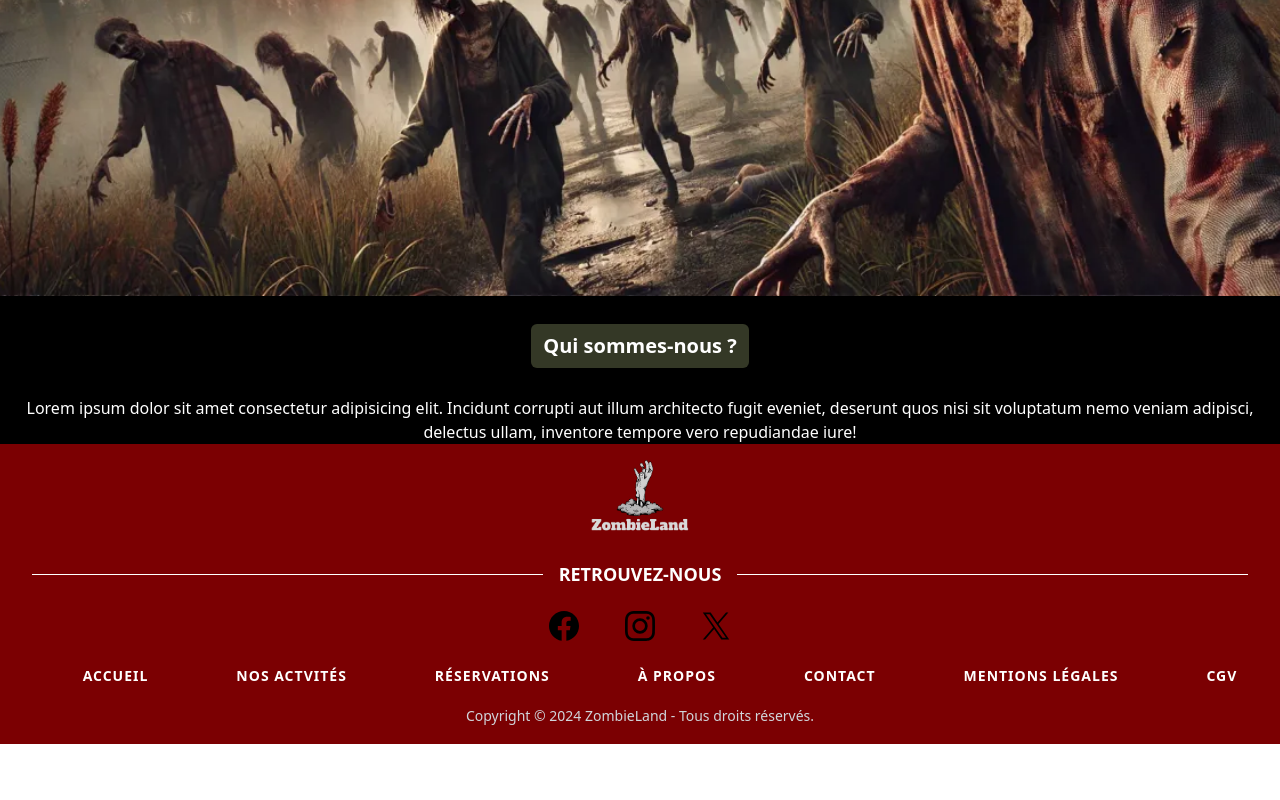
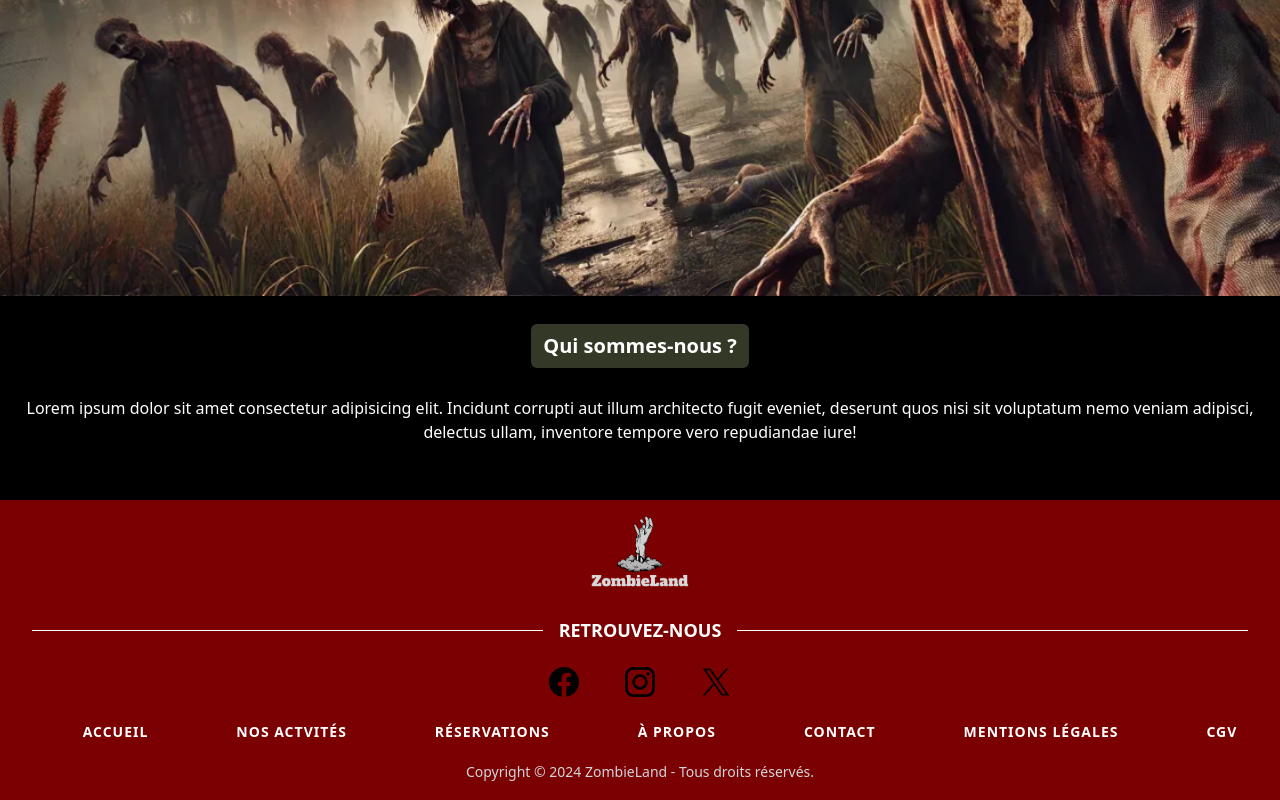
Before and after one commit to Camille-ldt/ZombieLand-front, a React (Vite) app: page / in a window 1280 px wide. Shown: the part 568-1368 px from the top of the page. Before the commit the page ends 1312 px from the top, so only its background shows below. Built offline with nearby package versions, Linux system fonts and the light colour scheme.

Commit message:
Modification de la home suite au briefing

```diff
--- a/src/Pages/HomePage.tsx
+++ b/src/Pages/HomePage.tsx
@@ -6,7 +6,7 @@ import { ButtonContent, ButtonTitle } from '../components/Button';
 
 const HomePage = () => {
   return (
-    <div className='bg-black'>
+    <div className='bg-black min-h-screen'>
     <div className="relative">
     <img
         src={MyImage}
@@ -22,7 +22,7 @@ const HomePage = () => {
 </div>
     <div className='text-center mt-7'>
       <ButtonTitle>Qui sommes-nous ?</ButtonTitle>
-      <p className='text-white'>
+      <p className='text-white pb-14'>
         Lorem ipsum dolor sit amet consectetur adipisicing elit. Incidunt corrupti aut illum architecto fugit eveniet, deserunt quos nisi sit voluptatum nemo veniam adipisci, delectus ullam, inventore tempore vero repudiandae iure!
       </p>
     </div>
--- a/src/components/Button.tsx
+++ b/src/components/Button.tsx
@@ -2,6 +2,7 @@ interface ButtonProps {
     children: string
 }
 
+// Bouton barre de nav
 export const Button = ({children}: ButtonProps) => {
     return (
         <button
@@ -13,6 +14,7 @@ export const Button = ({children}: ButtonProps) => {
     )
 }
 
+// Bouton réservation sur l'image
 export const ButtonContent = ({children}: ButtonProps) => {
     return (
         <button
@@ -24,6 +26,7 @@ export const ButtonContent = ({children}: ButtonProps) => {
     )
 }
 
+// Encadré titre kaki
 export const ButtonTitle = ({children}: ButtonProps) => {
     return (
         <button
```
